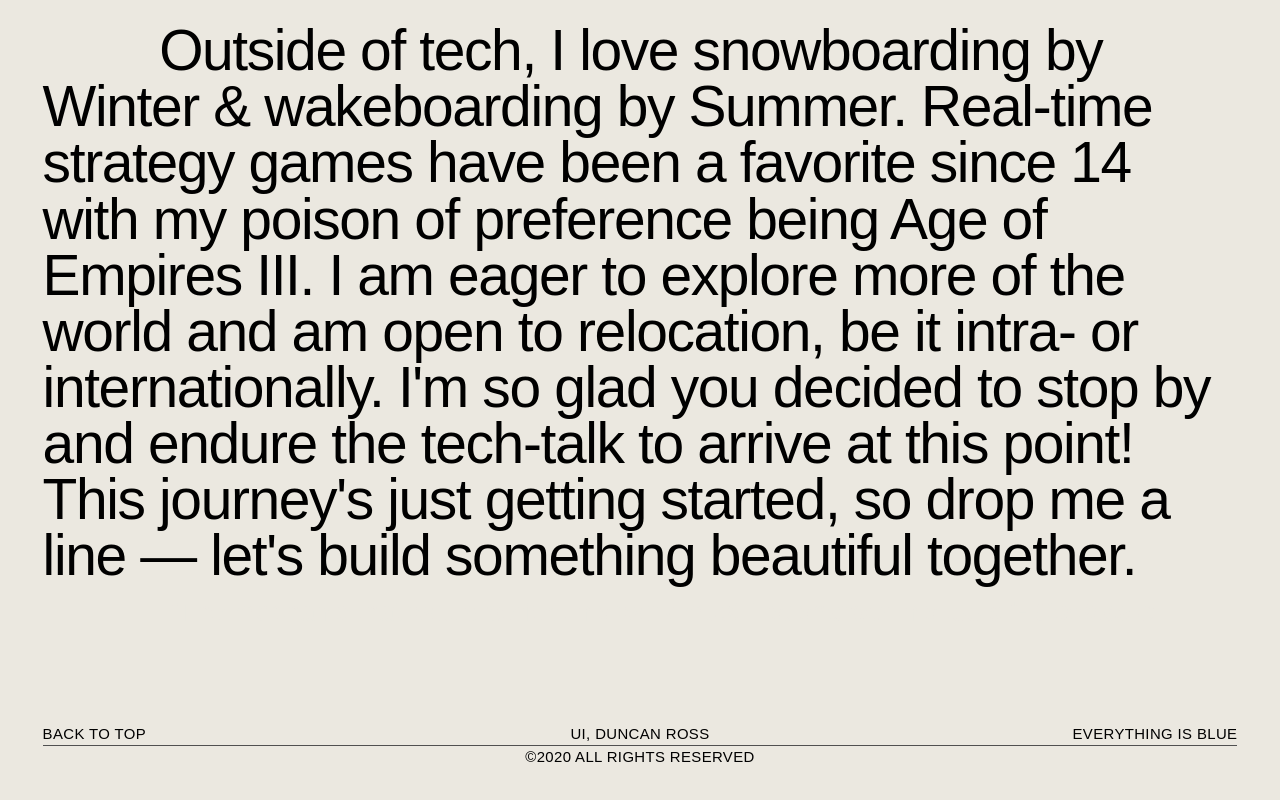
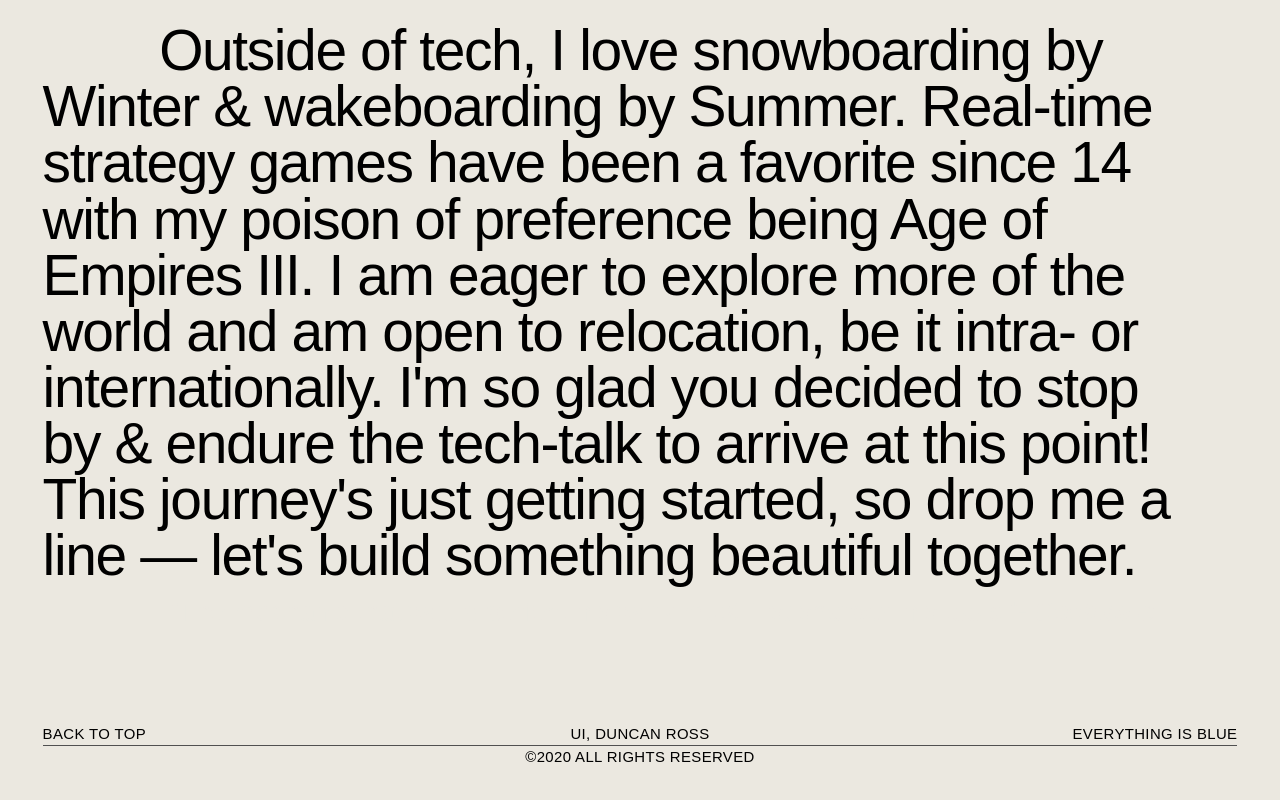
Before and after one commit to DopamineDriven/asross-portfolio, a Next.js app: page / in a window 1280 px wide. Shown: the part 4544-5344 px from the top of the page. Built offline with nearby package versions, Linux system fonts and the light colour scheme; a web font is replaced by a local one.

Commit message:
building out subpages, sub-page footer with #id routing to specific card enabled

```diff
--- a/components/about-content.tsx
+++ b/components/about-content.tsx
@@ -133,11 +133,11 @@ const aboutSnippets: AboutInterface[] = [
 	},
 	{
 		id: 12,
-		span: 'internationally. I\'m so glad you decided to stop by '
+		span: 'internationally. I\'m so glad you decided to stop '
 	},
 	{
 		id: 12,
-		span: 'and endure the tech-talk to arrive at this point! '
+		span: 'by & endure the tech-talk to arrive at this point! '
 	},
 	{
 		id: 12,
```
